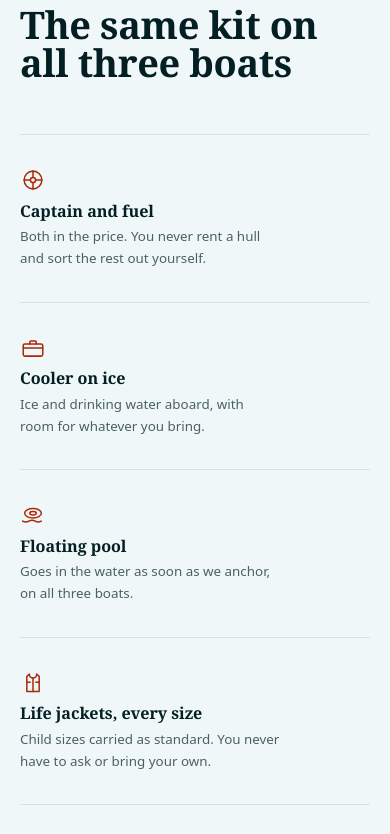
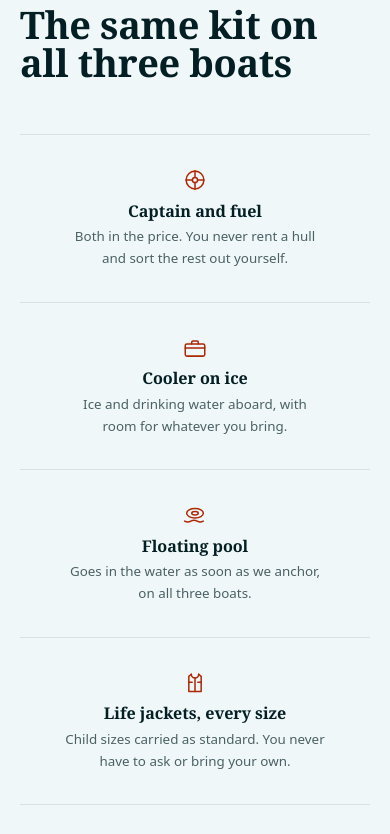
Before and after one commit to cryptokyyd/luxsea-miami, a website: page index.html in a window 390 px wide. Shown: the part 10140-10974 px from the top of the page. Drawn offline with Linux system fonts and the light colour scheme; a web font is replaced by a local one.

Commit message:
Centre the aboard strip when it stacks to one column
Left-aligned reads as a grid only while the items sit side by side. Stacked full-width on a phone the short lines looked adrift, so centring applies below the two-column breakpoint and nowhere else.

Co-Authored-By: Claude Opus 5 <noreply@anthropic.com>

```diff
--- a/styles.css
+++ b/styles.css
@@ -553,6 +553,12 @@ a.rail__value:hover { color: var(--ember); }
 .kit__ico { width: 26px; height: 26px; color: var(--ember); margin-bottom: 0.15rem; }
 .kit__item h3 { font-size: var(--step-0); margin: 0; letter-spacing: -0.004em; }
 .kit__item p { margin: 0; color: var(--muted); font-size: var(--step--1); max-width: 34ch; }
+/* Single column only. Once the items sit side by side they read as a grid and
+   the left edge is doing the aligning; stacked full-width, it just looks adrift. */
+@media (max-width: 559px) {
+  .kit__item { justify-items: center; text-align: center; }
+  .kit__item p { margin-inline: auto; }
+}
 
 /* ---------- Marks / value rows ---------- */
 .rows { display: grid; gap: 0; }
```
